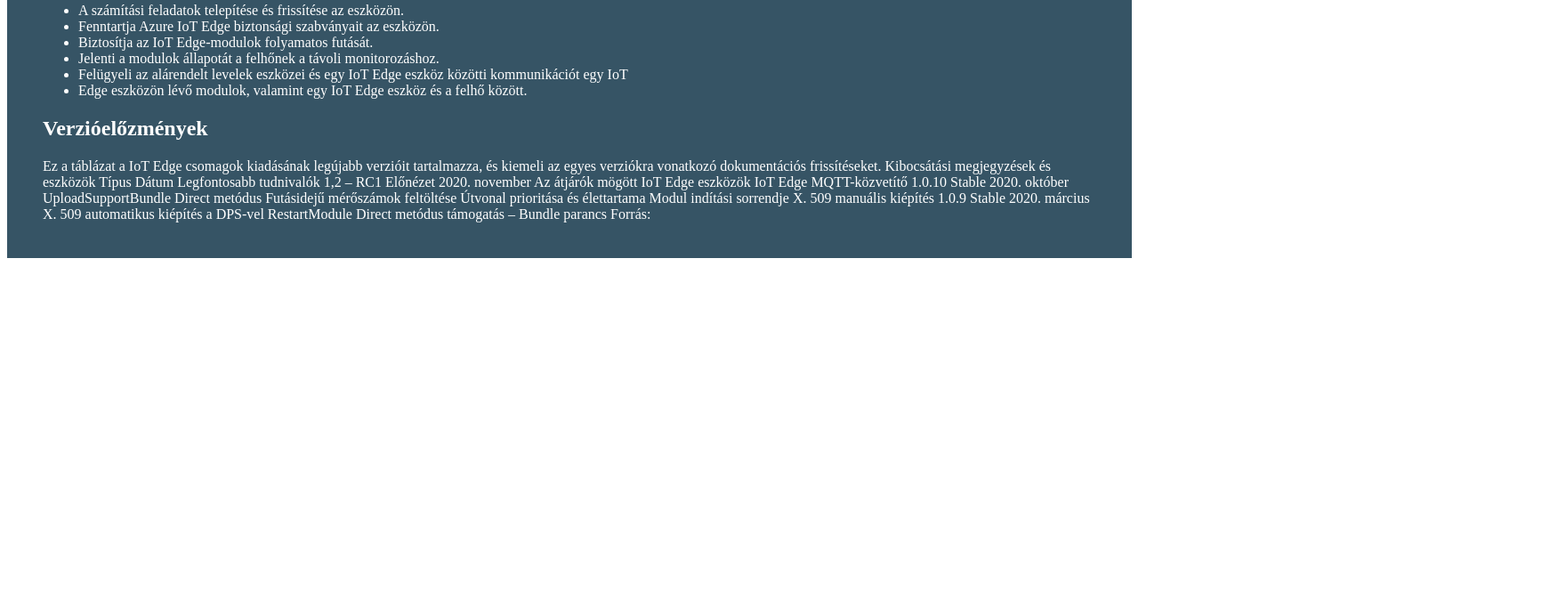
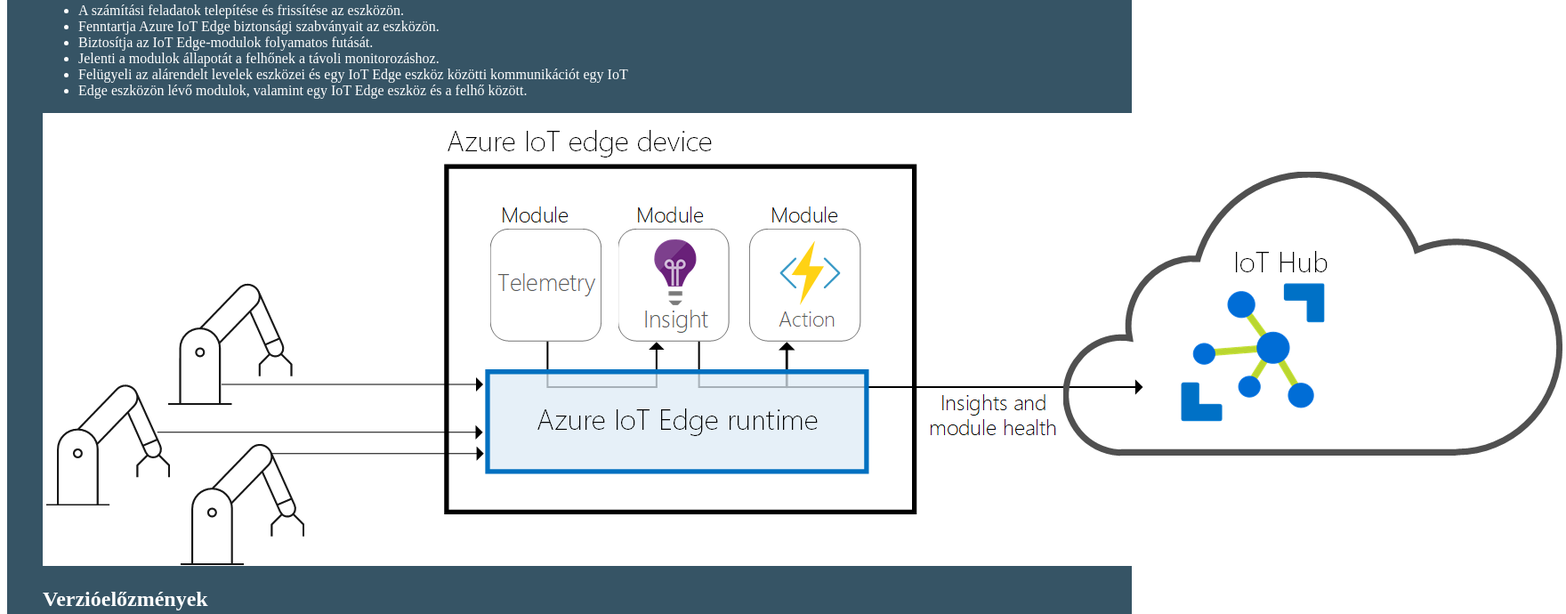
Before and after one commit to jakabkicsi/Azure-IoT-Edge, a plain HTML site: page index.html in a window 1280 px wide. Shown: the part 334-1024 px from the top of the page at 89% size, 1760 px wide, since content can reach past the window. Before the commit the page ends 800 px from the top, so only its background shows below. Drawn offline with Linux system fonts and the light colour scheme.

Commit message:
kep elhelyezve

```diff
--- a/index.html
+++ b/index.html
@@ -23,8 +23,8 @@
       <li>Biztosítja az IoT Edge-modulok folyamatos futását.</li>
       <li>Jelenti a modulok állapotát a felhőnek a távoli monitorozáshoz.</li>
       <li>Felügyeli az alárendelt levelek eszközei és egy IoT Edge eszköz közötti kommunikációt egy IoT</li> <li>Edge eszközön lévő modulok, valamint egy IoT Edge eszköz és a felhő között.</li>
-
     </ul>
+    <img src="runtime.png" alt="IoT Edge-fu ttatókörnyezet" srcset="IoT Edge-fu ttatókörnyezet">
 
     <h2>Verzióelőzmények</h2>
 
```
